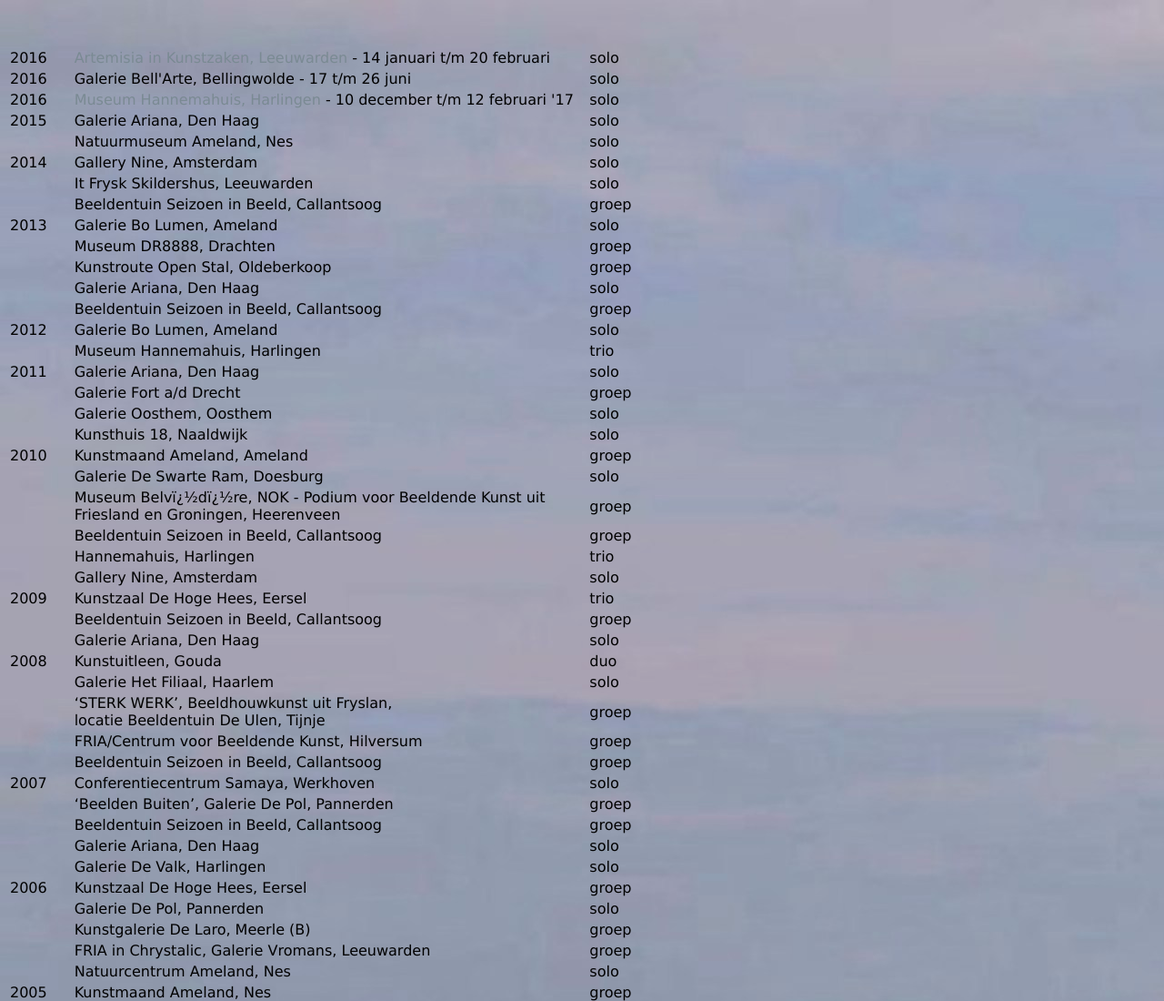
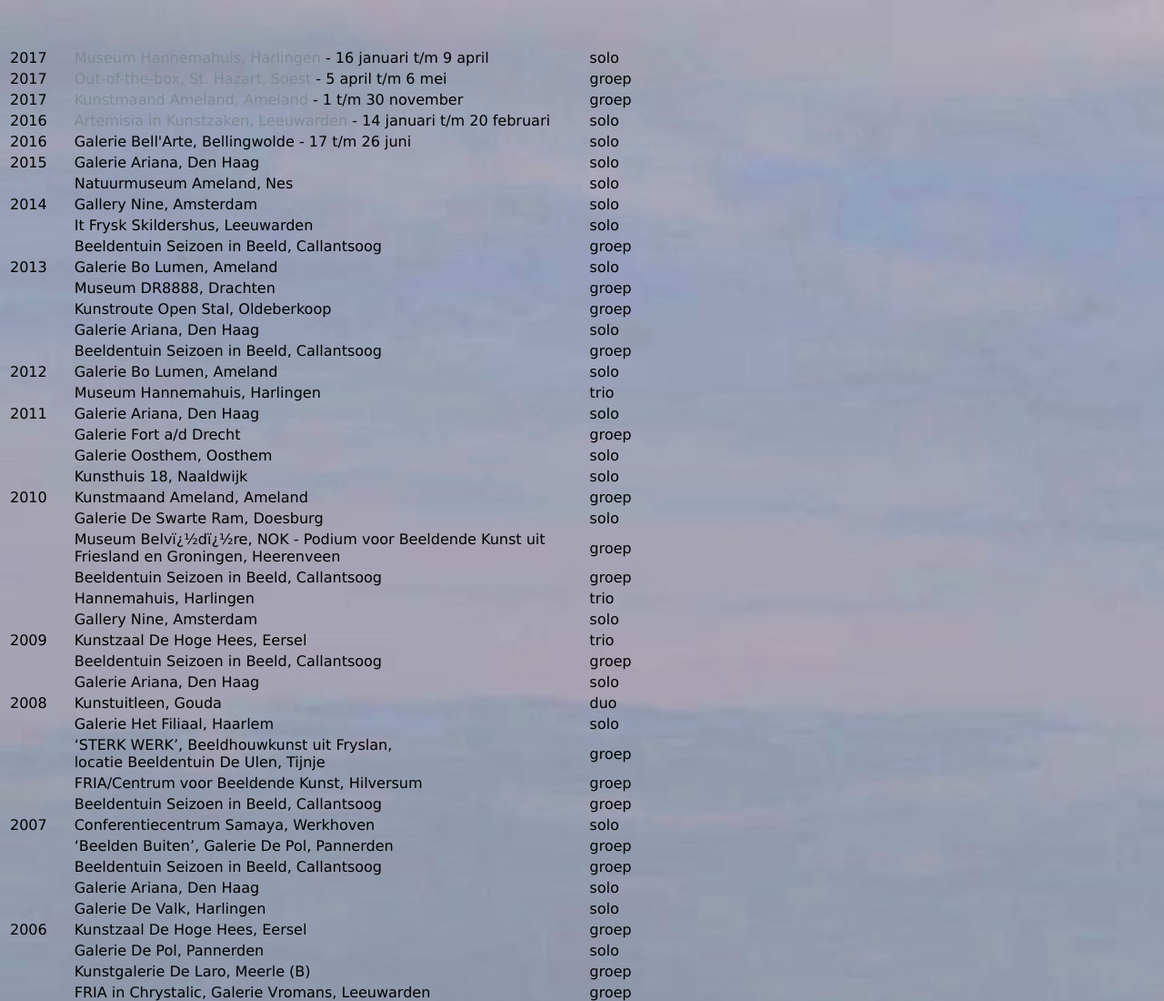
Before and after one commit to dikkiedick62/hermanvandermade.nl, a plain HTML site: page exposities.html in a window 1280 px wide. Shown: the top 1100 px of the page at 91% size. Drawn offline with Linux system fonts and the light colour scheme.

Commit message:
Adjusted expositions
Change-Id: Idcd06d80c25e159f2086516c0a555f53e520f42f

```diff
--- a/exposities.html
+++ b/exposities.html
@@ -10,6 +10,21 @@
         <p class="tekststyle">&nbsp; </p>
         <table width="61%"  border="0" class="tekststyle">
             <tr>
+                <td width="9%"> 2017</td>
+                <td width="74%"><a href="http://www.hannemahuis.nl/" target="_blank">Museum Hannemahuis, Harlingen </a>-  16 januari t/m 9 april</td>
+                <td width="7%"> solo </td>
+            </tr>
+            <tr>
+                <td width="9%"> 2017</td>
+                <td width="74%"><a href="http://www.hazart.nl/2016.Out-of-the-Box.html" target="_blank">Out-of-the-box, St. Hazart, Soest </a> -  5 april t/m 6 mei</td>
+                <td width="7%"> groep </td>
+            </tr>
+            <tr>
+                <td width="9%"> 2017</td>
+                <td width="74%"><a href="http://www.kunstmaandameland.com" target="_blank">Kunstmaand Ameland, Ameland </a> - 1 t/m 30 november</td>
+                <td width="7%"> groep </td>
+            </tr>
+            <tr>
                 <td width="9%"> 2016</td>
                 <td width="74%"><a href="http://www.artemisiainkunstzaken.nl/" target="_blank">Artemisia in Kunstzaken, Leeuwarden </a>-  14 januari t/m 20 februari</td>
                 <td width="7%"> solo </td>
@@ -17,11 +32,6 @@
             <tr>
                 <td width="9%"> 2016</td>
                 <td width="74%">Galerie Bell'Arte, Bellingwolde -  17 t/m 26 juni</td>
-                <td width="7%"> solo </td>
-            </tr>
-            <tr>
-                <td width="9%"> 2016</td>
-                <td width="74%"><a href="http://www.hannemahuis.nl/" target="_blank">Museum Hannemahuis, Harlingen </a>- 10 december t/m 12 februari '17</td>
                 <td width="7%"> solo </td>
             </tr>
             <tr>
```
Also changed, not shown: agenda.html (+6 -6 lines).
